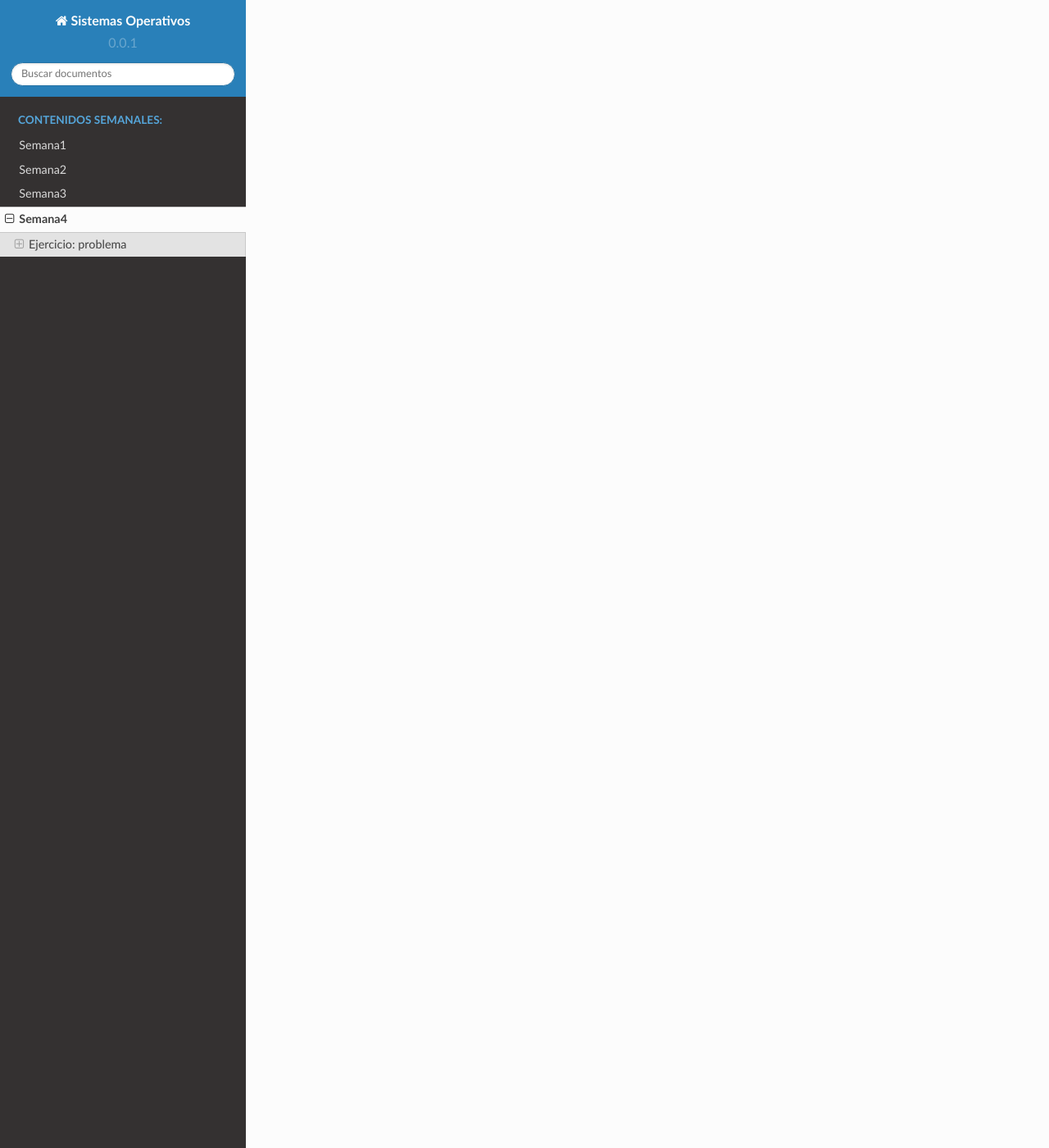
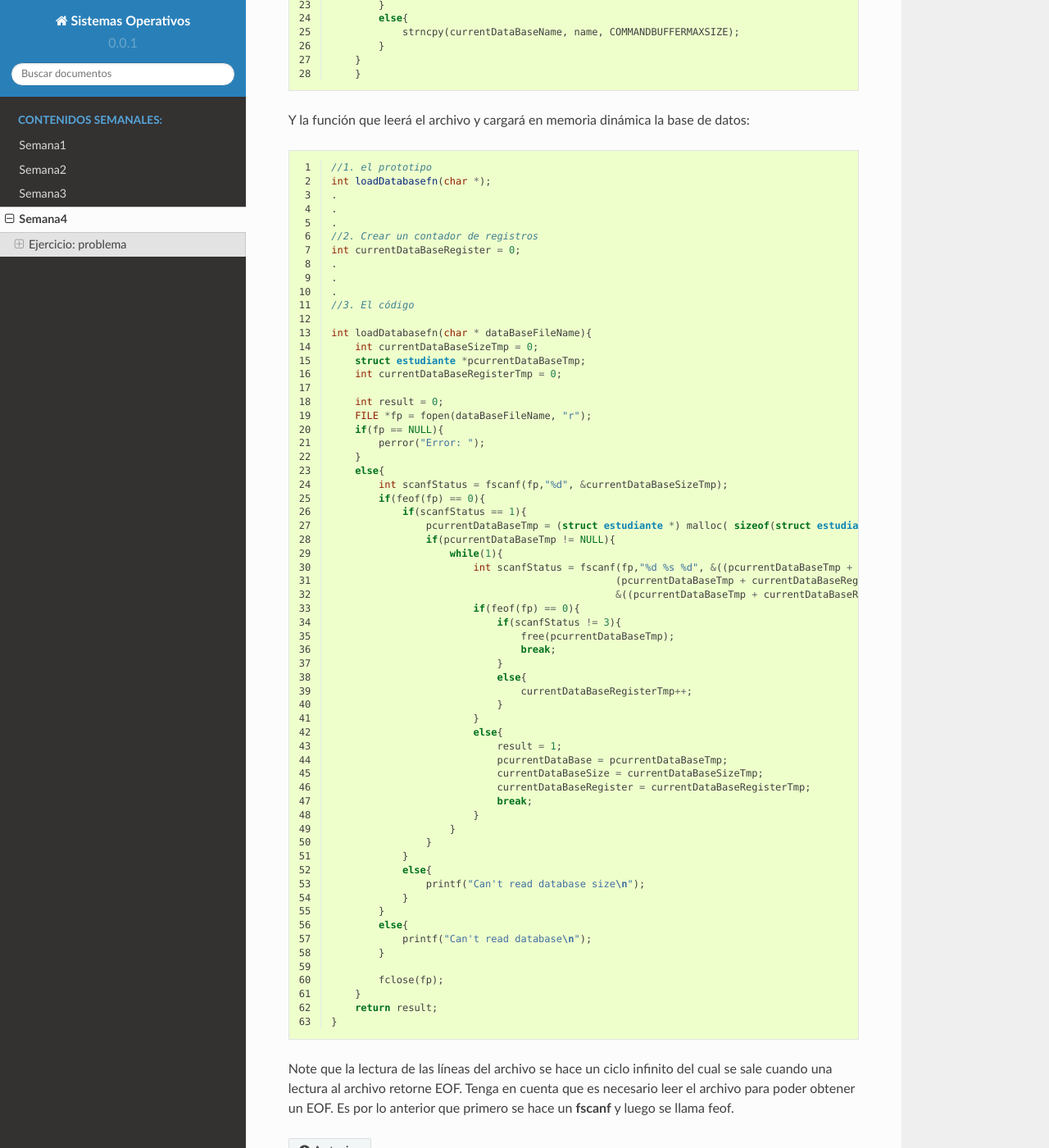
Before and after one commit to juanferfranco/sistemasoperativos, a Sphinx documentation site: the page built from docs/_semana4/semana4.rst, in a window 1280 px wide and 1400 px high, scrolled down 6935 px. Shown: the whole window at 82% size. Built offline with Sphinx 7.4.7 and the Read the Docs theme 2.0.0, drawn with Linux system fonts in a browser that asks for light colours; some of the changed text lies outside the part shown.

Commit message:
update week 4

```diff
--- a/docs/_semana4/semana4.rst
+++ b/docs/_semana4/semana4.rst
@@ -313,3 +313,123 @@
 
 La línea ``pcurrentDataBase = malloc( sizeof(struct estudiante)*size );`` crea
 tantos registros como lo indique ``size``.
+
+Implementación del comando loaddb nombre
+-----------------------------------------
+
+Este comando lee la base de datos desde un archivo y la carga en memoria
+dinámica. Cada archivo contiene en su primera línea el tamaño de la
+base de datos y luego, en las demás líneas, un registro, por línea,
+compuesto por la cédula, nombre y semestre. Cada uno de los campos
+anteriores está separado por un espacio.
+
+Primero añadimos el código que permite leer el comando y los argumentos:
+
+.. code-block:: c
+    :linenos:
+
+    .
+    .
+    .
+
+    // definición del nuevo comando
+    const char loadDatabase[] = "loaddb";
+    .
+    .
+    .
+    // if para leer mkdb
+    .
+    .
+    .
+    else if( 0 == strncmp(loadDatabase, commandBuffer, strlen(loadDatabase) ) ){
+        char name[COMMANDBUFFERMAXSIZE];
+        int result = sscanf(commandBuffer, "%*s %s",name);
+        if(result != 1){
+            printf("Enter a data base name\n");
+        }
+        else{
+            if( loadDatabasefn(name) == 0){
+                printf("Can't load the database\n");
+            }
+            else{
+                strncpy(currentDataBaseName, name, COMMANDBUFFERMAXSIZE);
+            }
+        }
+	}
+
+
+Y la función que leerá el archivo y cargará en memoria dinámica la base
+de datos:
+
+.. code-block:: c
+    :linenos:
+
+    //1. el prototipo
+    int loadDatabasefn(char *);
+    .
+    .
+    .
+    //2. Crear un contador de registros
+    int currentDataBaseRegister = 0;
+    .
+    .
+    .
+    //3. El código
+
+    int loadDatabasefn(char * dataBaseFileName){
+        int currentDataBaseSizeTmp = 0;
+        struct estudiante *pcurrentDataBaseTmp;
+        int currentDataBaseRegisterTmp = 0;
+
+        int result = 0;
+        FILE *fp = fopen(dataBaseFileName, "r");
+        if(fp == NULL){
+            perror("Error: ");
+        }
+        else{
+            int scanfStatus = fscanf(fp,"%d", &currentDataBaseSizeTmp);
+            if(feof(fp) == 0){
+                if(scanfStatus == 1){
+                    pcurrentDataBaseTmp = (struct estudiante *) malloc( sizeof(struct estudiante)*currentDataBaseSizeTmp );
+                    if(pcurrentDataBaseTmp != NULL){
+                        while(1){
+                            int scanfStatus = fscanf(fp,"%d %s %d", &((pcurrentDataBaseTmp + currentDataBaseRegisterTmp)->cedula),
+                                                    (pcurrentDataBaseTmp + currentDataBaseRegisterTmp)->nombre,
+                                                    &((pcurrentDataBaseTmp + currentDataBaseRegisterTmp)->semestre) );
+                            if(feof(fp) == 0){
+                                if(scanfStatus != 3){
+                                    free(pcurrentDataBaseTmp);
+                                    break;
+                                }
+                                else{
+                                    currentDataBaseRegisterTmp++;
+                                }
+                            }
+                            else{
+                                result = 1;
+                                pcurrentDataBase = pcurrentDataBaseTmp;
+                                currentDataBaseSize = currentDataBaseSizeTmp;
+                                currentDataBaseRegister = currentDataBaseRegisterTmp;
+                                break;
+                            }
+                        }
+                    }
+                }
+                else{
+                    printf("Can't read database size\n");
+                }
+            }
+            else{
+                printf("Can't read database\n");
+            }
+
+            fclose(fp);
+        }
+        return result;
+    }
+
+Note que la lectura de las líneas del archivo se hace un
+ciclo infinito del cual se sale cuando una lectura al archivo
+retorne EOF. Tenga en cuenta que es necesario leer el archivo
+para poder obtener un EOF. Es por lo anterior que primero se
+hace un **fscanf** y luego se llama feof.
```
